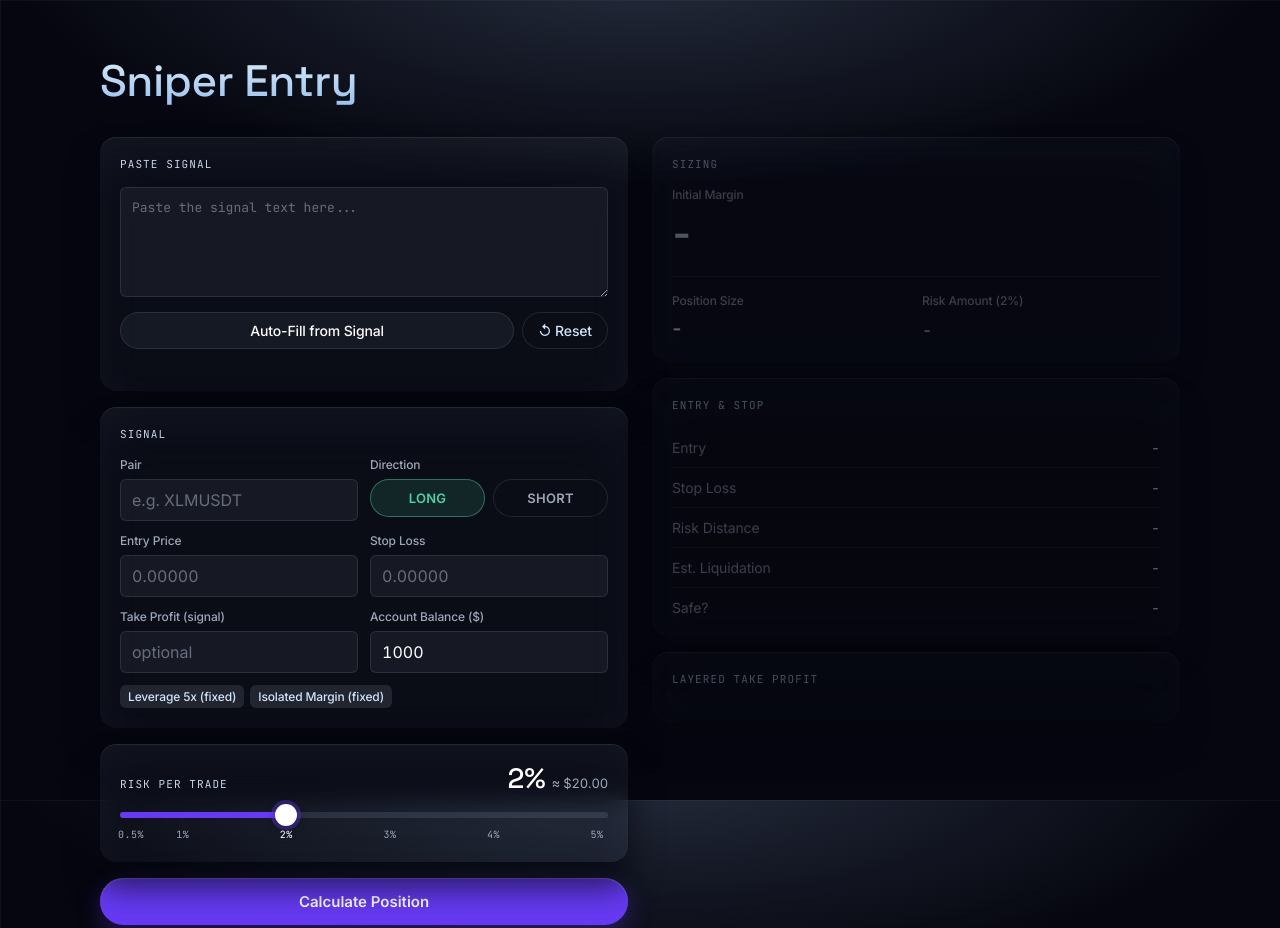
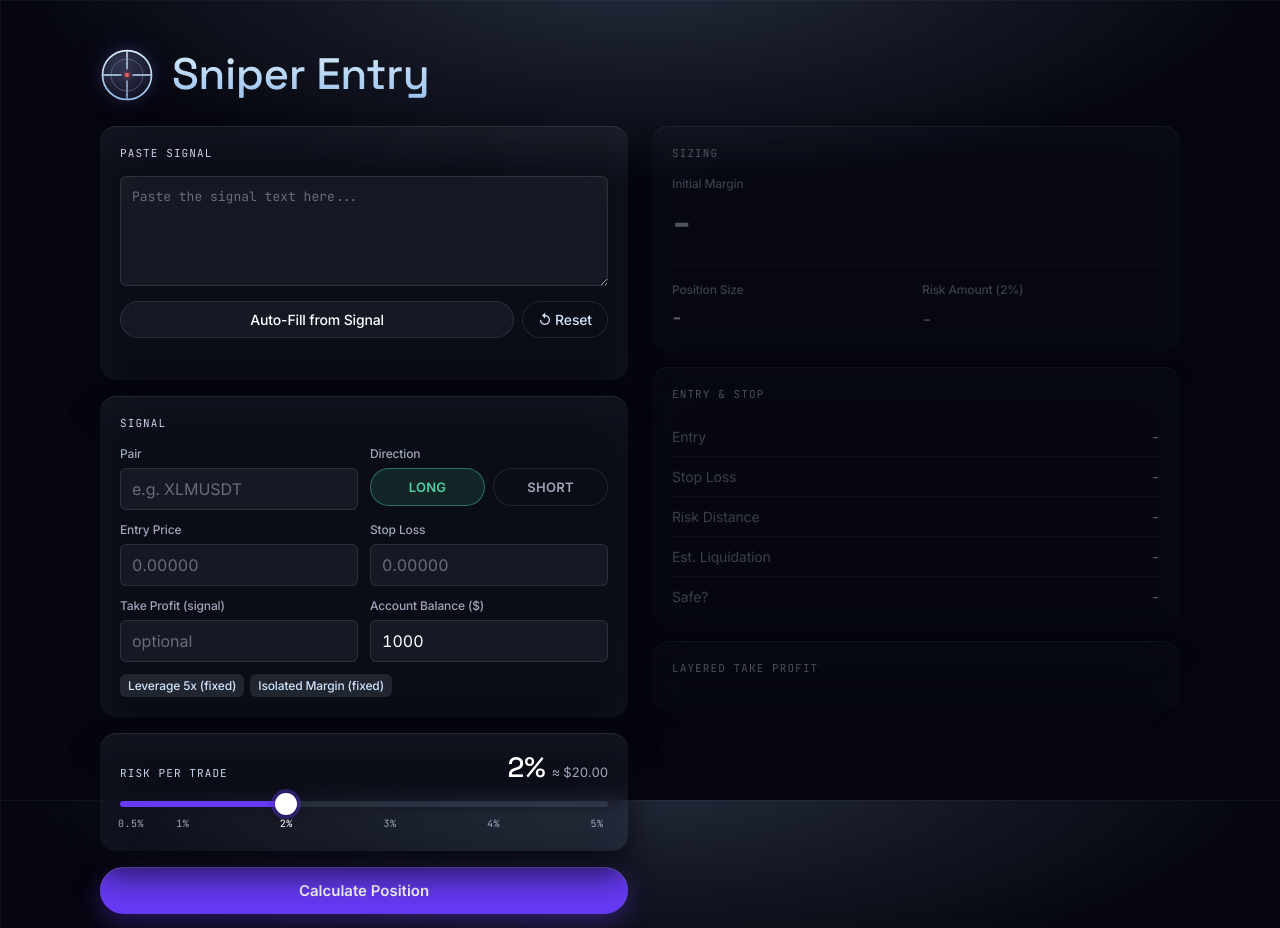
Before and after one commit to Literatuur-ID/Initial, a plain HTML site: page index.html in a window 1280 px wide. Shown: the top 928 px of the page. Drawn offline with Linux system fonts and the light colour scheme.

Commit message:
Add sniper scope icon to header
Co-Authored-By: Claude Opus 5.5 <noreply@anthropic.com>
Claude-Session: https://claude.ai/code/session_01XYnpsJSB4rn5YGkd8axcfz

```diff
--- a/index.html
+++ b/index.html
@@ -65,7 +65,14 @@
     background:linear-gradient(180deg,#d8ecf8,#98c0ef);
     -webkit-background-clip:text; background-clip:text; color:transparent;
   }
-  .sub{color:var(--fog); font-size:14px; line-height:1.43;}
+  .brand{display:flex; align-items:center; gap:14px;}
+  .brand h1{margin:0;}
+  .scope{width:40px; height:40px; flex:0 0 auto; overflow:visible;
+    filter:drop-shadow(0 0 6px rgba(186,207,247,0.32)) drop-shadow(0 0 14px rgba(102,58,243,0.35));}
+  .scope-dot{transform-origin:32px 32px; animation:scopePulse 2.4s ease-in-out infinite;
+    filter:drop-shadow(0 0 3px rgba(255,93,93,0.9));}
+  @keyframes scopePulse{0%,100%{opacity:1; transform:scale(1);} 50%{opacity:.55; transform:scale(.7);}}
+  @media (prefers-reduced-motion: reduce){.scope-dot{animation:none;}}
 
   /* Card */
   .card{
@@ -216,6 +223,8 @@
       column-gap:24px; align-items:start;
     }
     h1{font-size:44px; line-height:1.16;}
+    .scope{width:54px; height:54px;}
+    .brand{gap:18px;}
     .col-left{grid-area:left;}
     .col-right{grid-area:right; position:sticky; top:24px;}
     .result{display:block;}
@@ -226,7 +235,25 @@
 <body>
 <div class="wrap">
 
-  <header>
+  <header class="brand">
+    <svg class="scope" viewBox="0 0 64 64" aria-hidden="true">
+      <defs>
+        <linearGradient id="scopeG" x1="0" y1="0" x2="0" y2="1">
+          <stop offset="0" stop-color="#d8ecf8"/><stop offset="1" stop-color="#98c0ef"/>
+        </linearGradient>
+        <radialGradient id="scopeGlass" cx="0.38" cy="0.32" r="0.75">
+          <stop offset="0" stop-color="#bad6f7" stop-opacity="0.16"/><stop offset="1" stop-color="#bad6f7" stop-opacity="0"/>
+        </radialGradient>
+      </defs>
+      <circle cx="32" cy="32" r="29" fill="url(#scopeGlass)" stroke="url(#scopeG)" stroke-width="2"/>
+      <circle cx="32" cy="32" r="19" fill="none" stroke="#bad7f7" stroke-opacity="0.35" stroke-width="1"/>
+      <g class="scope-ticks" stroke="url(#scopeG)" stroke-width="1" stroke-linecap="round" opacity="0.7">
+        <path d="M32 7v3M32 54v3M7 32h3M54 32h3"/>
+        <path d="M32 18v2M32 44v2M18 32h2M44 32h2" opacity="0.8"/>
+      </g>
+      <path d="M32 3v22M32 39v22M3 32h22M39 32h22" stroke="url(#scopeG)" stroke-width="1.5" stroke-linecap="round"/>
+      <circle class="scope-dot" cx="32" cy="32" r="2.6" fill="#ff5d5d"/>
+    </svg>
     <h1>Sniper Entry</h1>
   </header>
 
--- a/sw.js
+++ b/sw.js
@@ -1,6 +1,6 @@
 // Service worker: cache-first agar kalkulator langsung terbuka & jalan offline.
 // Naikkan versi ini setiap kali index.html berubah agar pengguna dapat update.
-const CACHE = 'kalkulator-posisi-v4';
+const CACHE = 'kalkulator-posisi-v5';
 const ASSETS = ['.', 'index.html', 'manifest.json', 'icon.svg'];
 
 self.addEventListener('install', e => {
```
